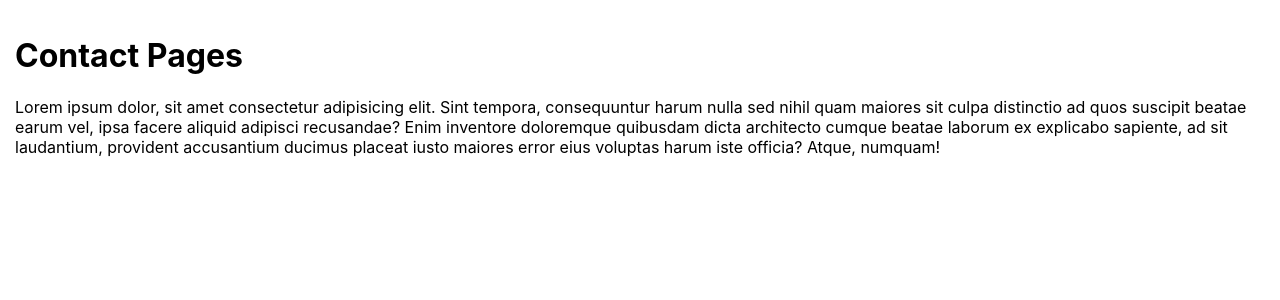
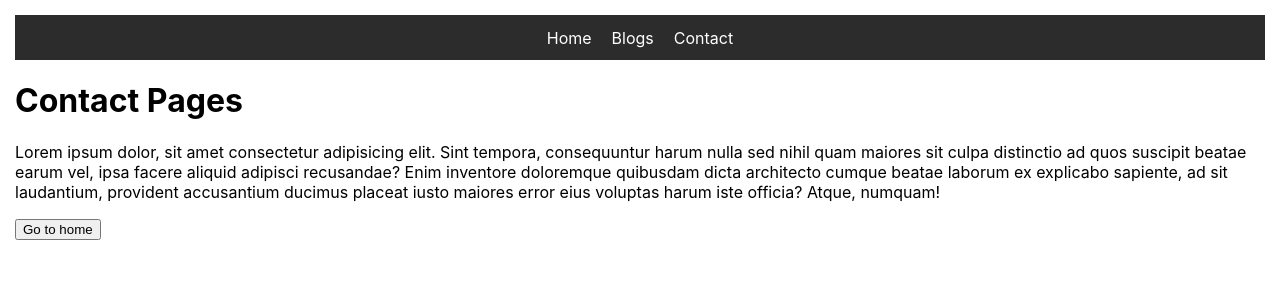
Before and after one commit to AdnanTurjoy/react-router, a React (Create React App) app: page /contact in a window 1280 px wide. Shown: the top 300 px of the page. Built offline with nearby package versions, Linux system fonts and the light colour scheme.

Commit message:
Navigation and redirect -React- Router

```diff
--- a/src/App.css
+++ b/src/App.css
@@ -36,3 +36,20 @@
     transform: rotate(360deg);
   }
 }
+nav{
+  background-color: #2c2c2c;
+  height: 45px;
+  display: flex;
+  justify-content: center;
+  align-items: center;
+
+}
+.nav-link{
+  color: white;
+  margin: 10px;
+  text-decoration: none;
+
+}
+.nav-link:hover{
+  color: orange;
+}
--- a/src/App.js
+++ b/src/App.js
@@ -6,15 +6,17 @@ import Home from "./pages/Home";
 import Contact from "./pages/Contact";
 import Blogs from "./pages/Blogs";
 import Error from "./pages/Error";
+import Navbar from "./components/Navbar";
 
 function App() {
   return (
     <BrowserRouter>
+      <Navbar />
       <Routes>
-        <Route path="/home" element={<Home />} />
+        <Route path="/" element={<Home />} />
         <Route path="/contact" element={<Contact />} />
         <Route path="/blogs" element={<Blogs />} />
-        <Route path="*" element={<Error />} />
+        <Route path="/*" element={<Error />} />
       </Routes>
     </BrowserRouter>
   );
--- /dev/null
+++ b/src/components/Navbar.js
@@ -0,0 +1,19 @@
+import React from "react";
+import { BrowserRouter, Route, NavLink, Link } from "react-router-dom";
+function Navbar(props) {
+  return (
+    <nav>
+      <NavLink to="/" className="nav-link">
+        Home
+      </NavLink>
+      <NavLink to="/blogs" className="nav-link">
+        Blogs
+      </NavLink>
+      <NavLink to="/contact" className="nav-link">
+        Contact
+      </NavLink>
+    </nav>
+  );
+}
+
+export default Navbar;
--- a/src/pages/Contact.js
+++ b/src/pages/Contact.js
@@ -1,6 +1,8 @@
 import React from "react";
+import { Navigate, useNavigate } from "react-router-dom";
 
 function Contact(props) {
+  const navigate = useNavigate();
   return (
     <div>
       <h1>Contact Pages</h1>
@@ -13,6 +15,7 @@ function Contact(props) {
         ducimus placeat iusto maiores error eius voluptas harum iste officia?
         Atque, numquam!
       </p>
+      <button onClick={() => navigate("/")}>Go to home</button>
     </div>
   );
 }
```
Also changed, not shown: src/pages/Blogs.js (+15 -7 lines), src/index.css (line endings or trailing spaces).
